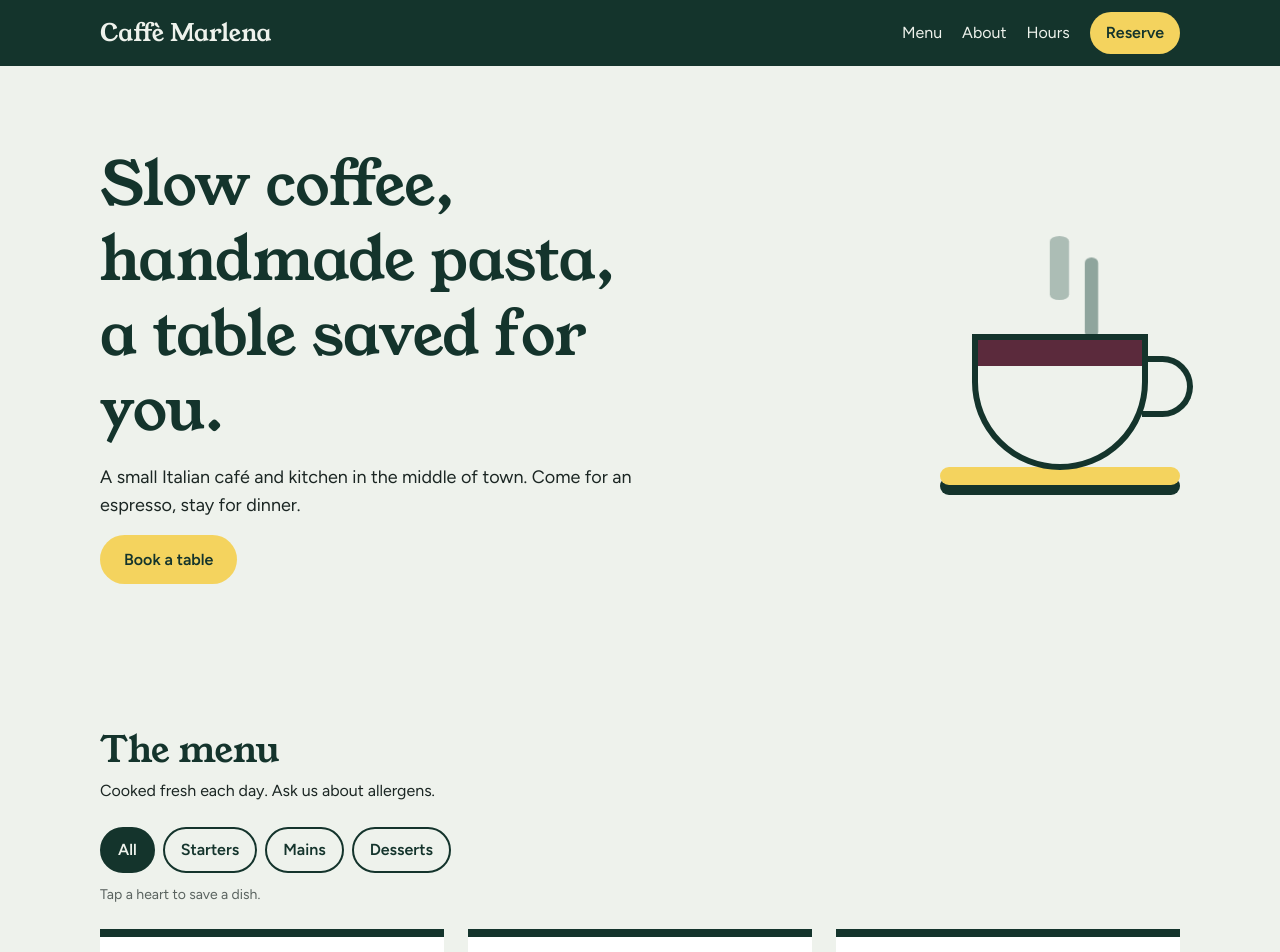
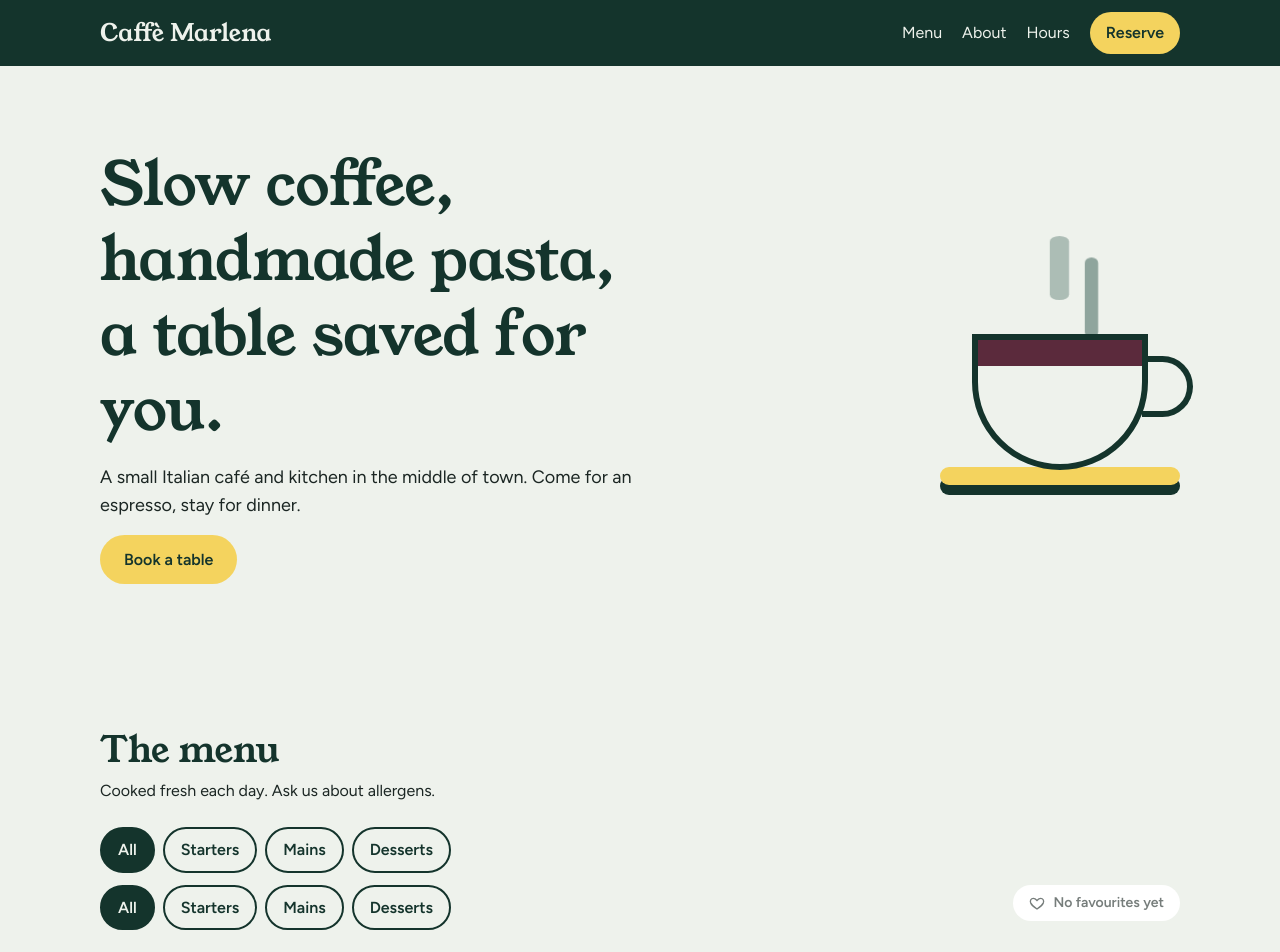
Before and after one commit to gopikacreate/restaurant_website, a React (Vite) app: page / in a window 1280 px wide. Shown: the top 952 px of the page. Built offline with nearby package versions, Linux system fonts and the light colour scheme.

Commit message:
Redesign saved favourites as a badge

```diff
--- a/src/components/Menu.jsx
+++ b/src/components/Menu.jsx
@@ -48,9 +48,52 @@ function Menu() {
       </div>
 
       {/* Count of favourites. aria-live announces changes to screen readers */}
-      <p className="mb-6 text-sm text-ink/70" aria-live="polite">
-        {favourites.length === 0 ? "Tap a heart to save a dish." : `${favourites.length} dish(es) saved`}
-      </p>
+     {/* Toolbar: filter buttons on the left, saved badge on the right.
+    Phone: stacked (flex-col). sm and up: one row (sm:flex-row) with space between */}
+<div className="mb-8 flex flex-col gap-4 sm:flex-row sm:items-center sm:justify-between">
+  {/* Filter buttons, one per entry in the categories array */}
+  <div className="flex flex-wrap gap-2" role="group" aria-label="Filter menu by course">
+    {categories.map((category) => (
+      <button
+        key={category}
+        type="button"
+        onClick={() => setActiveCategory(category)}
+        aria-pressed={activeCategory === category}
+        className={`rounded-full border-2 border-forest px-4 py-2 font-semibold transition ${
+          activeCategory === category
+            ? "bg-forest text-mist"
+            : "bg-transparent text-forest hover:bg-forest/10"
+        }`}
+      >
+        {category}
+      </button>
+    ))}
+  </div>
+
+  {/* Saved badge: a pill with a heart and a count. aria-live announces changes to screen readers.
+      self-start keeps it from stretching full width on phones */}
+  <p
+    aria-live="polite"
+    className={`inline-flex items-center gap-2 self-start rounded-full px-4 py-2 text-sm font-semibold transition ${
+      favourites.length === 0
+        ? "bg-white text-ink/60" // empty: quiet white pill
+        : "bg-plum text-mist" // has favourites: wine pill stands out
+    }`}
+  >
+    {/* Heart icon: filled once something is saved */}
+    <svg
+      viewBox="0 0 24 24"
+      className="h-4 w-4"
+      fill={favourites.length === 0 ? "none" : "currentColor"}
+      stroke="currentColor"
+      strokeWidth="2"
+      aria-hidden="true"
+    >
+      <path d="M12 21s-7.5-4.6-9.5-9.2C1.2 8.5 3 5 6.4 5c2 0 3.7 1.1 5.6 3.2C13.9 6.1 15.6 5 17.6 5 21 5 22.8 8.5 21.5 11.8 19.5 16.4 12 21 12 21z" />
+    </svg>
+    {favourites.length === 0 ? "No favourites yet" : `${favourites.length} saved`}
+  </p>
+</div>
 
       {/* Grid: 1 column on phones (default), 2 from md, 3 from lg */}
       <ul className="grid grid-cols-1 gap-6 md:grid-cols-2 lg:grid-cols-3">
```
